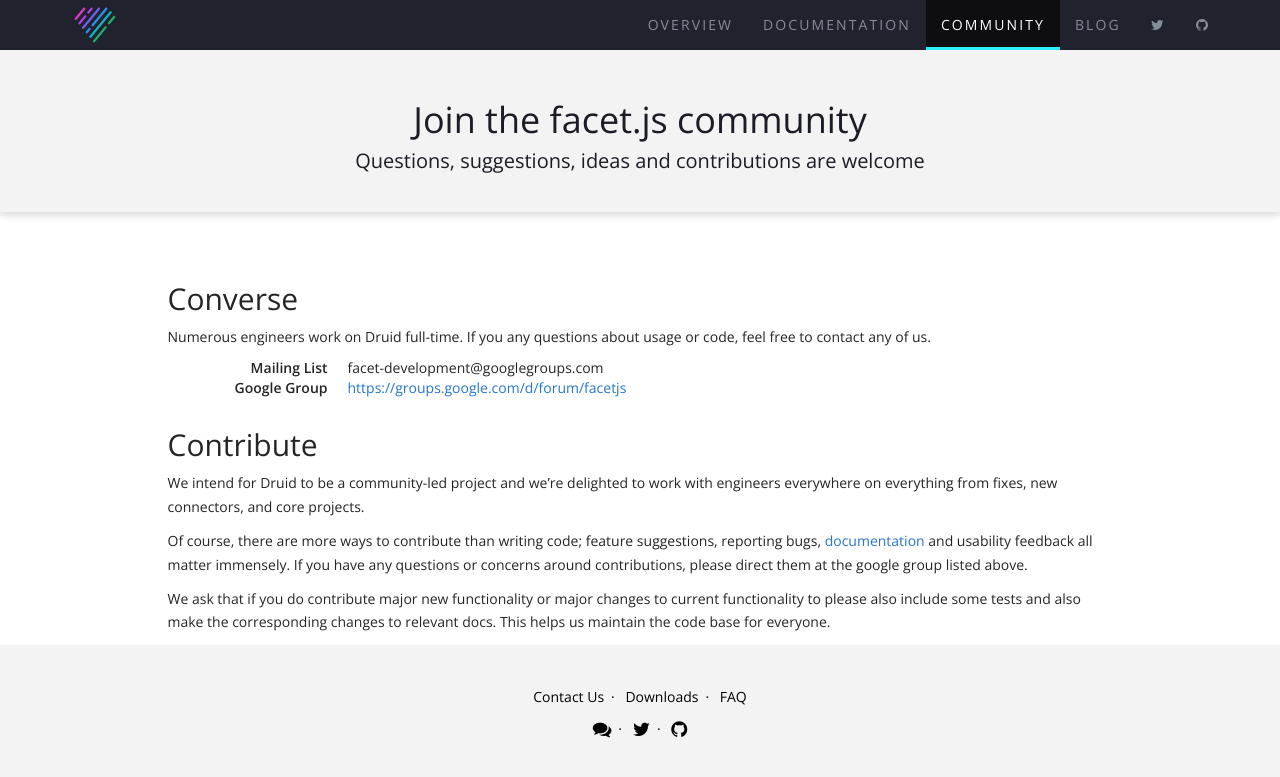
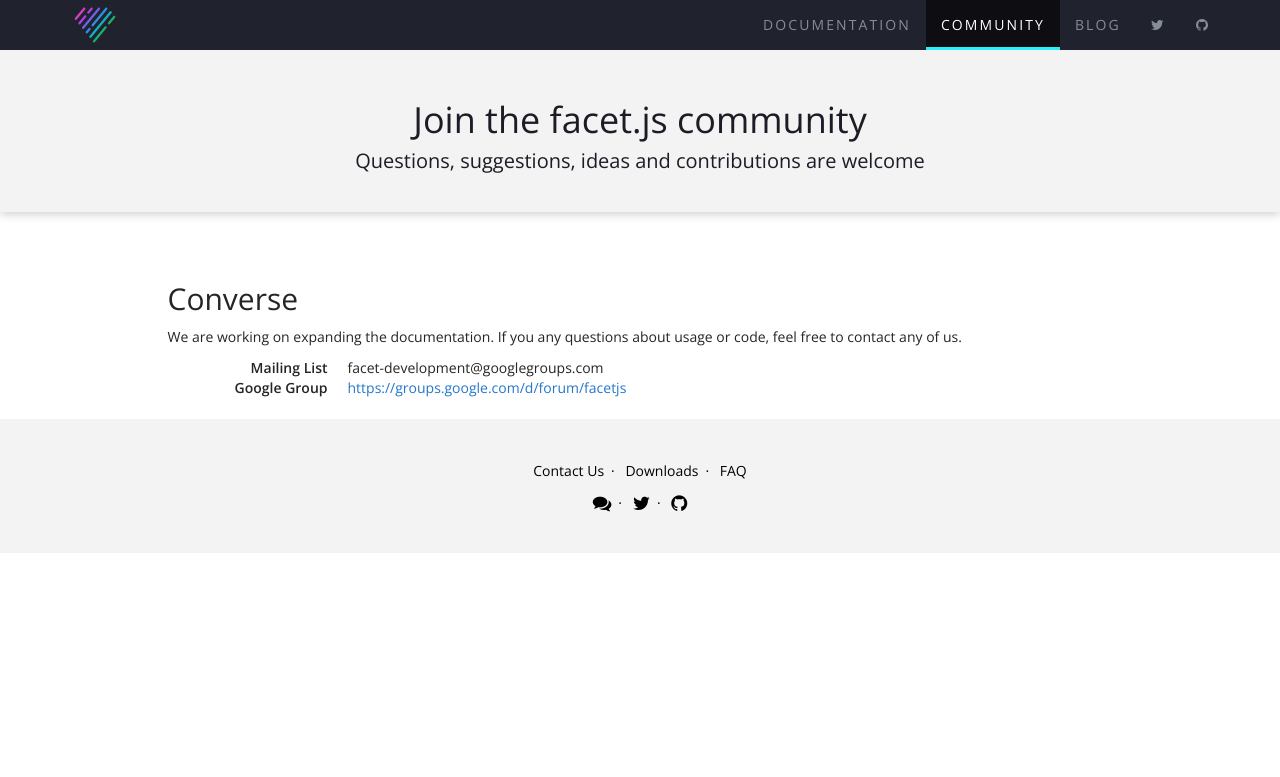
Before and after one commit to smartpcr/facetjs.github.io, a Jekyll site: the page built from community.html, in a window 1280 px wide. Shown: the top 777 px of the page. Built offline with Jekyll 4.4.1, drawn with Linux system fonts in a browser that asks for light colours; nearby versions of some CDN libraries; Markdown is read by kramdown in place of the engine named in the settings.

Commit message:
removing druid stuff"

```diff
--- a/_includes/page_header.html
+++ b/_includes/page_header.html
@@ -8,12 +8,11 @@
         <span class="icon-bar"></span>
         <span class="icon-bar"></span>
       </button>
-      <a class="navbar-brand" href="/"><span class="facet-logo"><img class="facet-logo" src="icon/facet_logo.svg"></span></a>
+      <a class="navbar-brand" href="/"><span class="facet-logo"><img class="facet-logo" src="/icon/facet_logo.svg"></span></a>
     </div>
     <div class="navbar-collapse collapse">
       <ul class="nav navbar-nav navbar-right">
-        <li class="{% if page.sectionid == 'druid' %} active{% endif %}"><a href="/facet.html">Overview</a></li>
-        <li class="{% if page.sectionid == 'docs' %} active{% endif %}"><a href="/docs/{{ site.facet_version }}/">Documentation</a></li>
+        <li class="{% if page.sectionid == 'docs' %} active{% endif %}"><a href="/docs/introduction.html">Documentation</a></li>
         <li class="{% if page.sectionid == 'community' %} active{% endif %}"><a href="/community.html">Community</a></li>
         <li class="{% if page.sectionid == 'blog' %} active{% endif %}"><a href="/blog">Blog</a></li>
         <li><a href="{{site.data.contact.twitter}}" class="fa fa-twitter"></a></li>
--- a/community.html
+++ b/community.html
@@ -16,7 +16,7 @@
   <div class="row">
     <div class="col-md-10 col-md-offset-1">
       <h2>Converse</h2>
-      <p>Numerous engineers work on Druid full-time. If you any questions about usage or code, feel free to contact any of us.</p>
+      <p>We are working on expanding the documentation. If you any questions about usage or code, feel free to contact any of us.</p>
       <dl class="dl-horizontal">
         <dt>Mailing List</dt>
         <dd>facet-development@googlegroups.com</dd>
@@ -25,10 +25,12 @@
         <!-- <dt>IRC</dt><dd><code>#facetjs</code> on irc.freenode.net.</dd> -->
       </dl>
 
+      <!--
       <h2 id="contribute">Contribute</h2>
-      <p>We intend for Druid to be a community-led project and we’re delighted to work with engineers everywhere on everything from fixes, new connectors, and core projects.</p>
+      <p>We intend for facet.js to be a community-led project and we’re delighted to work with engineers everywhere on everything from fixes, new connectors, and core projects.</p>
       <p>Of course, there are more ways to contribute than writing code; feature suggestions, reporting bugs, <a href="documentation.html">documentation</a> and usability feedback all matter immensely. If you have any questions or concerns around contributions, please direct them at the google group listed above.</p>
       <p>We ask that if you do contribute major new functionality or major changes to current functionality to please also include some tests and also make the corresponding changes to relevant docs. This helps us maintain the code base for everyone.</p>
+      -->
     </div>
   </div>
 </div>
```
Also changed, not shown: dev.html (+18 -3 lines).
